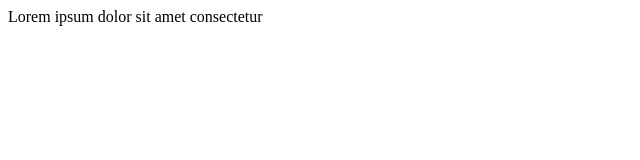
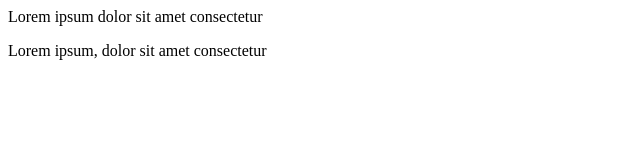
Before and after one commit to sarazaidan/MyProjects, a plain HTML site: page index.html in a window 1280 px wide. Shown: the whole page, without its empty margins (0-640 px from the left). Drawn offline with Linux system fonts and the light colour scheme.

Commit message:
added paragraph

```diff
--- a/index.html
+++ b/index.html
@@ -12,6 +12,7 @@
     </div>
     <div id="main">
         <p>Lorem ipsum dolor sit amet consectetur</p>
+        <p>Lorem ipsum, dolor sit amet consectetur</p>
 
     </div>
     <div id="footer">
```
